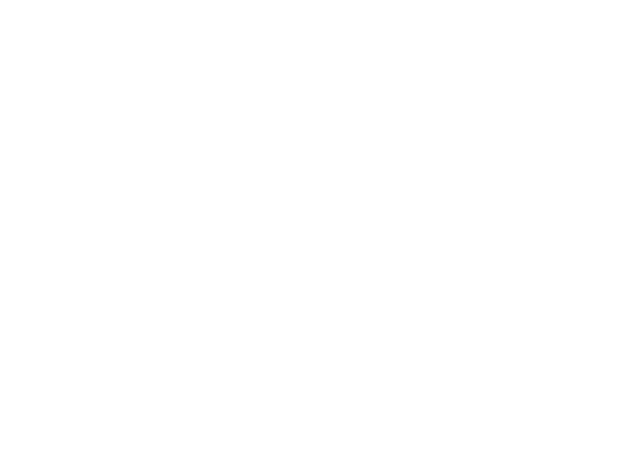
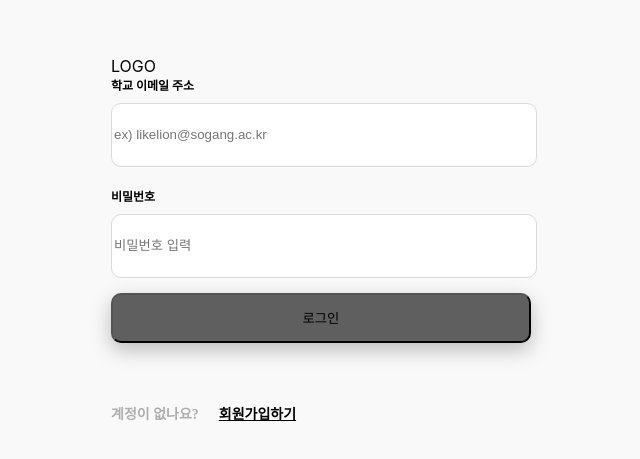
Before and after one commit to SinchonTeam1/Front, a React (Create React App) app in the folder web-client/: page /login in a window 1280 px wide. Before the commit this address had no page. Shown: the part 161-620 px from the top of the page, without its empty margins (316-956 px from the left). Built offline with nearby package versions, Linux system fonts and the light colour scheme.

Commit message:
[feat] 로그인 페이지

```diff
--- a/web-client/src/App.js
+++ b/web-client/src/App.js
@@ -3,6 +3,7 @@
 
 import Mypage from './pages/Mypage';
 import CreateStudy from './pages/CreateStudy';
+import Login from './pages/Login';
 
 
 
@@ -14,6 +15,7 @@
       <Routes>
         <Route path="/mypage" element={<Mypage/>}/>
         <Route path='/createstudy' element={<CreateStudy/>}/>
+        <Route path='/login' element={<Login/>}/>
       </Routes>
       </Router>
       </>
--- /dev/null
+++ b/web-client/src/pages/Login.js
@@ -0,0 +1,123 @@
+import React, { useState } from "react";
+import styled from "styled-components";
+import { useNavigate } from "react-router-dom";
+
+
+
+const Login = () => {
+    const navigate = useNavigate();
+    const [username, setID] = useState("");
+    const [password, setPW] = useState("");
+
+    const handleChange = (e) => {
+        setID(e.target.value);
+    };
+    const handleChange2 = (e) => {
+        setPW(e.target.value.toString());
+    };
+
+    return (
+        <>
+            <Wrapper>
+                <Container>
+                    <Logo>LOGO</Logo>
+                <InputWrapper>
+                        <div class="input">학교 이메일 주소</div>
+                        <input
+                            type="text"
+                            placeholder="ex) likelion@sogang.ac.kr"
+                            value={username}
+                            onChange={handleChange}
+                        ></input>
+                        <div class="inputpass">비밀번호</div>
+                        <input
+                            type="password"
+                            placeholder="비밀번호 입력"
+                            value={password}
+                            onChange={handleChange2}
+                        ></input>
+                        <button class="btn_login" >
+                            로그인
+                        </button>
+
+                    </InputWrapper>
+                    <BottomWrapper>
+                        <div className='question'>계정이 없나요?</div>
+                        <div className='signup' >
+                            회원가입하기
+                        </div>
+
+                        </BottomWrapper>
+                </Container>
+
+            </Wrapper>
+        </>
+    );
+};
+export default Login;
+const Logo=styled.div`
+
+`;
+const Wrapper = styled.div`
+height: 100vh;
+display: flex;
+flex-direction: column;
+align-items: center;
+justify-content: center;
+background: #F9F9F9;
+`;
+const Container=styled.div`
+`;
+const BottomWrapper=styled.div`
+display: flex;
+align-items: center;
+margin-top:60px;
+
+.question{
+    color: #AEAEAE;
+    font-family: Noto Sans KR;
+    font-size: 14px;
+    font-style: normal;
+    font-weight: 700;
+    line-height: normal;
+}
+.signup{
+    margin-left:20px;
+    color: #000;
+    font-family: Noto Sans KR;
+    font-size: 14px;
+    font-style: normal;
+    font-weight: 700;
+    line-height: normal;
+    text-decoration-line: underline;
+}
+
+`;
+const InputWrapper=styled.div`
+
+.inputpass{
+    margin-top:20px;
+}
+display: flex;
+flex-direction: column;
+font-size: 12px;
+font-style: normal;
+font-weight: 700;
+line-height: normal;
+input{
+    margin-top:10px;
+    border-radius: 10px;
+border: 1px solid #D9D9D9;
+background: #FFF;
+width: 420px;
+height: 60px;
+}
+.btn_login{
+    margin-top:15px;
+    width: 420px;
+height: 50px;
+border-radius: 10px;
+background: #5F5F5F;
+box-shadow: 0px 7px 20px 0px rgba(0, 0, 0, 0.25);
+}
+`;
```
